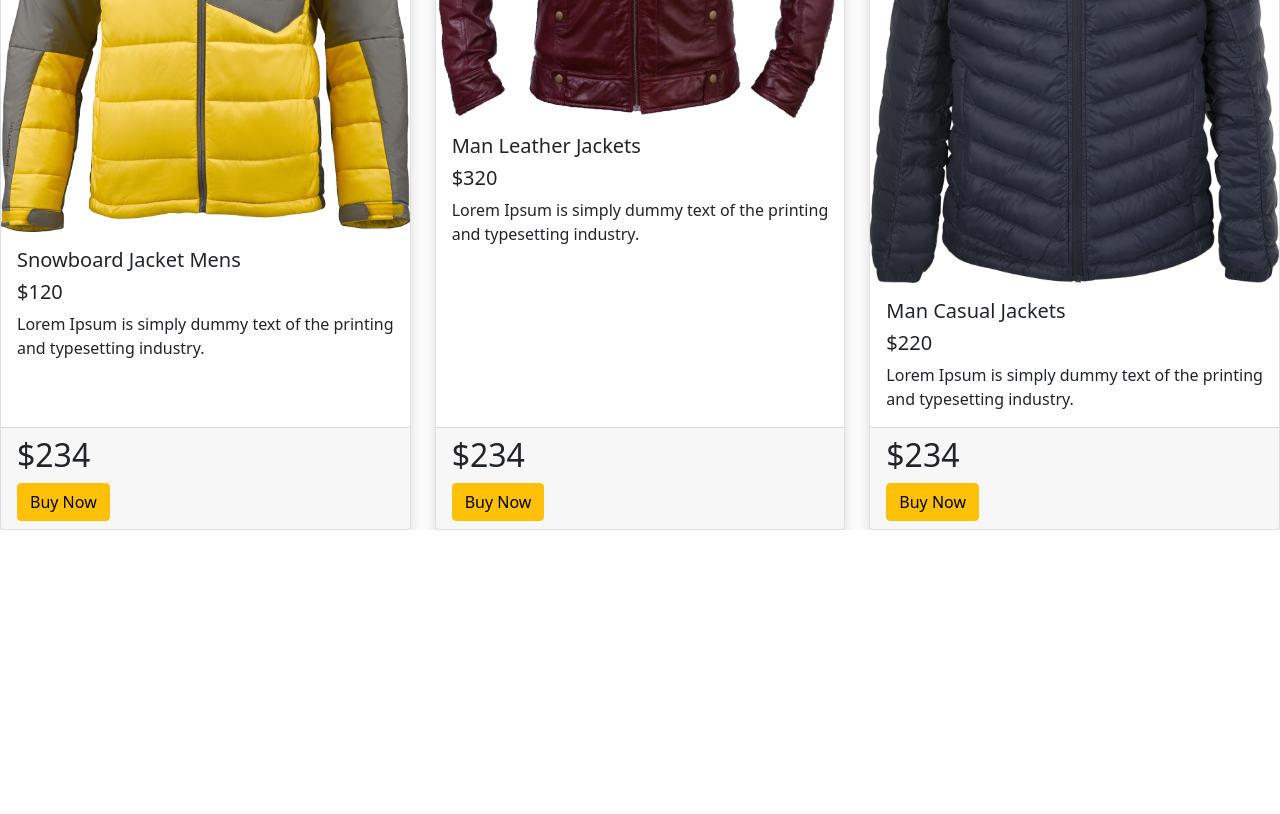
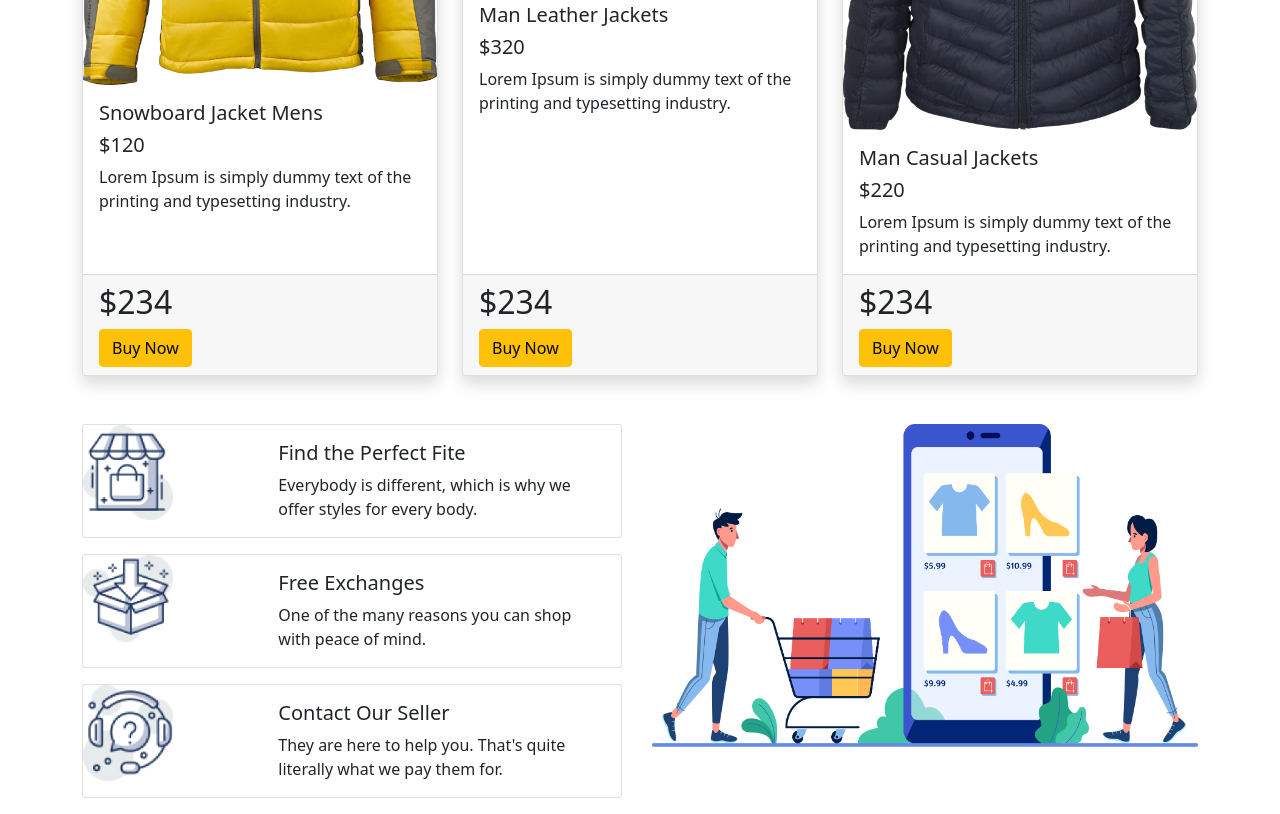
Before and after one commit to samiul-sheikh/Penguin-Fashion, a plain HTML site: page index.html in a window 1280 px wide. Shown: the part 1831-2645 px from the top of the page. Before the commit the page ends 2361 px from the top, so only its background shows below. Drawn offline with Linux system fonts and the light colour scheme.

Commit message:
added about section

```diff
--- a/index.html
+++ b/index.html
@@ -55,6 +55,9 @@
         </div>
     </header>
 
+
+    <main class="container">
+
         <!-- added woman jacket section -->
 
         <section class="mt-5">
@@ -65,7 +68,8 @@
                         <img src="images/product/yellow coat jacket.png" class="card-img-top" alt="...">
                         <div class="card-body">
                             <h5 class="card-title">Yellow Coat Jacket</h5>
-                        <p class="card-text">Lorem Ipsum is simply dummy text of the printing and typesetting industry.
+                            <p class="card-text">Lorem Ipsum is simply dummy text of the printing and typesetting
+                                industry.
                             </p>
                         </div>
                         <div class="card-footer panda-card-footer">
@@ -79,7 +83,8 @@
                         <img src="images/product/ladies jacket.png" class="card-img-top" alt="...">
                         <div class="card-body">
                             <h5 class="card-title">Nike 360</h5>
-                        <p class="card-text">Lorem Ipsum is simply dummy text of the printing and typesetting industry.
+                            <p class="card-text">Lorem Ipsum is simply dummy text of the printing and typesetting
+                                industry.
                             </p>
                         </div>
                         <div class="card-footer panda-card-footer">
@@ -93,7 +98,8 @@
                         <img src="images/product/woman leather jacket.png" class="card-img-top" alt="...">
                         <div class="card-body">
                             <h5 class="card-title">Red Airmax</h5>
-                        <p class="card-text">Lorem Ipsum is simply dummy text of the printing and typesetting industry.
+                            <p class="card-text">Lorem Ipsum is simply dummy text of the printing and typesetting
+                                industry.
                             </p>
                         </div>
                         <div class="card-footer panda-card-footer">
@@ -116,7 +122,8 @@
                         <div class="card-body">
                             <h5 class="card-title">Snowboard Jacket Mens</h5>
                             <h5>$120</h5>
-                        <p class="card-text">Lorem Ipsum is simply dummy text of the printing and typesetting industry.
+                            <p class="card-text">Lorem Ipsum is simply dummy text of the printing and typesetting
+                                industry.
                             </p>
                         </div>
                         <div class="card-footer panda-card-footer">
@@ -131,7 +138,8 @@
                         <div class="card-body">
                             <h5 class="card-title">Man Leather Jackets</h5>
                             <h5>$320</h5>
-                        <p class="card-text">Lorem Ipsum is simply dummy text of the printing and typesetting industry.
+                            <p class="card-text">Lorem Ipsum is simply dummy text of the printing and typesetting
+                                industry.
                             </p>
                         </div>
                         <div class="card-footer panda-card-footer">
@@ -146,7 +154,8 @@
                         <div class="card-body">
                             <h5 class="card-title">Man Casual Jackets</h5>
                             <h5>$220</h5>
-                        <p class="card-text">Lorem Ipsum is simply dummy text of the printing and typesetting industry.
+                            <p class="card-text">Lorem Ipsum is simply dummy text of the printing and typesetting
+                                industry.
                             </p>
                         </div>
                         <div class="card-footer panda-card-footer">
@@ -157,6 +166,63 @@
                 </div>
             </div>
         </section>
+
+        <!-- added about section -->
+
+        <section class="mt-5">
+            <div class="row d-flex">
+                <div class="col md-5">
+                    <div class="card mb-3" style="max-width: 540px;">
+                        <div class="row g-0">
+                            <div class="col-md-4">
+                                <img class="w-50" src="images/icon/image-1.png" alt="...">
+                            </div>
+                            <div class="col-md-8">
+                                <div class="card-body">
+                                    <h5 class="card-title">Find the Perfect Fite</h5>
+                                    <p class="card-text">Everybody is different, which is why we offer styles for every
+                                        body.</p>
+                                </div>
+                            </div>
+                        </div>
+                    </div>
+                    <div class="card mb-3" style="max-width: 540px;">
+                        <div class="row g-0">
+                            <div class="col-md-4">
+                                <img class="w-50" src="images/icon/image-2.png" alt="...">
+                            </div>
+                            <div class="col-md-8">
+                                <div class="card-body">
+                                    <h5 class="card-title">Free Exchanges</h5>
+                                    <p class="card-text">One of the many reasons you can shop with peace of mind.</p>
+                                </div>
+                            </div>
+                        </div>
+                    </div>
+                    <div class="card mb-3" style="max-width: 540px;">
+                        <div class="row g-0">
+                            <div class="col-md-4">
+                                <img class="w-50" src="images/icon/image-3.png" alt="...">
+                            </div>
+                            <div class="col-md-8">
+                                <div class="card-body">
+                                    <h5 class="card-title">Contact Our Seller</h5>
+                                    <p class="card-text">They are here to help you. That's quite literally what we pay
+                                        them for.</p>
+                                </div>
+                            </div>
+                        </div>
+                    </div>
+
+                </div>
+                <div class="col md-5">
+                    <img src="images/icon/shopping.png" class="card-img-top" alt="...">
+                </div>
+            </div>
+
+        </section>
+    </main>
+    <script src="js/bootstrap.min.js"></script>
 </body>
 
 </html>
```
Also changed, not shown: images/icon/image-1.png (renamed from images/icon/image 12.png), images/icon/image-2.png (renamed from images/icon/image 13.png), images/icon/image-3.png (renamed from images/icon/image 14.png), images/icon/shopping.png (renamed from images/icon/XMLID 1.png). Lines whose indentation alone changed are shown as unchanged.
